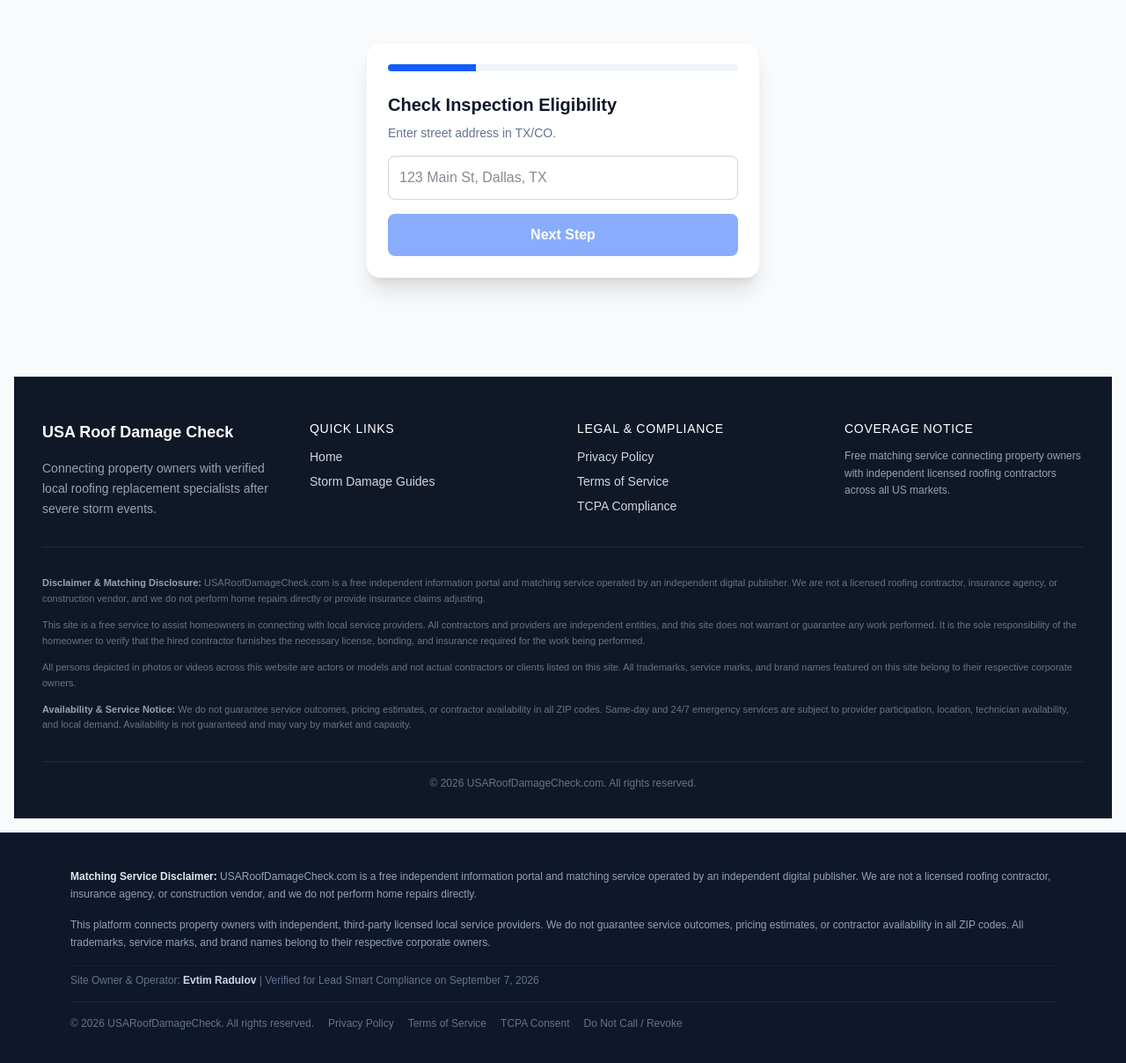
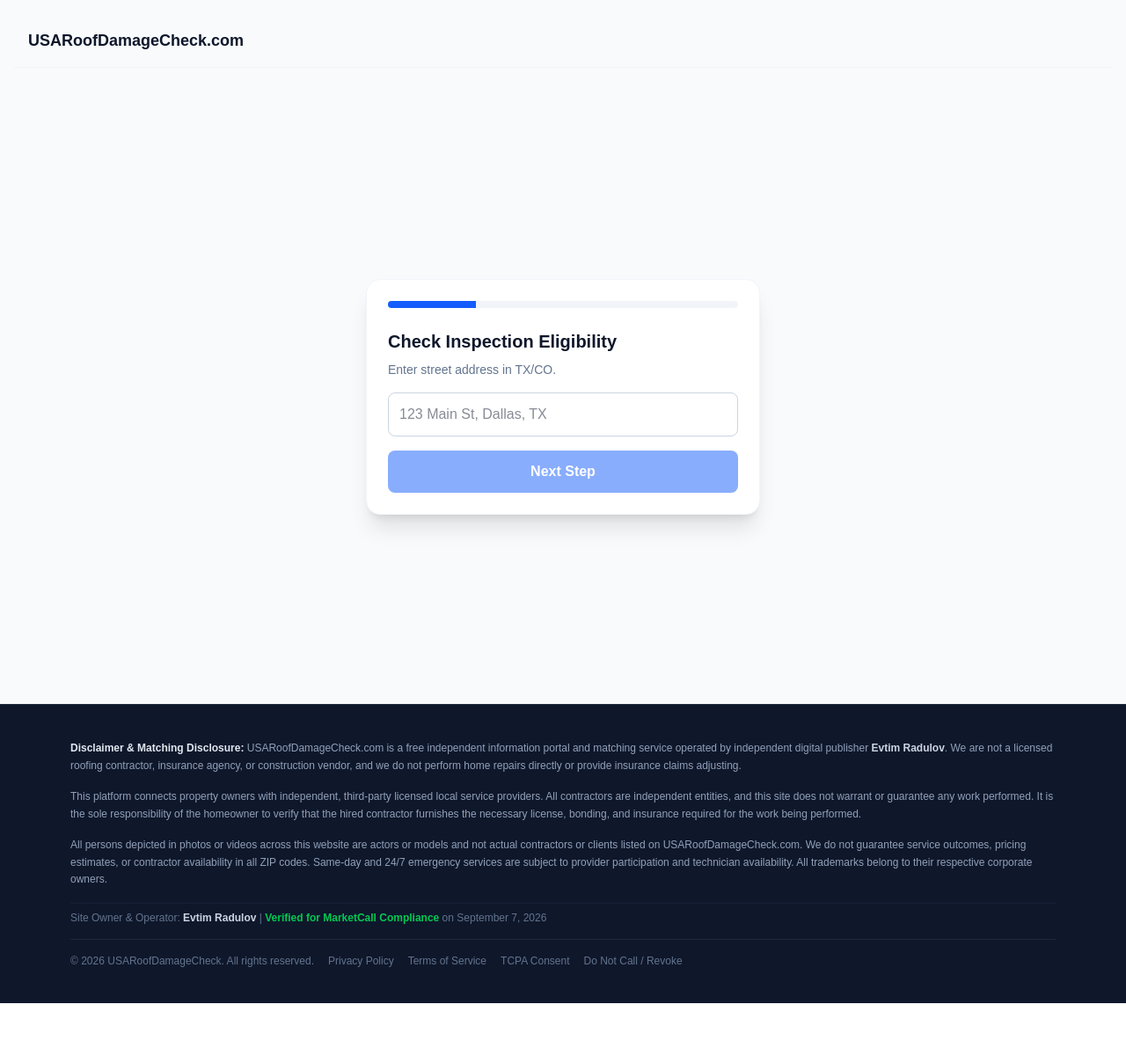
Before and after one commit to dili7899-rgb/roofing-leadgen, a Next.js app: page / in a window 1280 px wide. Shown: the top 1208 px of the page at 88% size. After the commit the page ends 1140 px from the top, so only its background shows below. Built offline with nearby package versions, Linux system fonts and the light colour scheme.

Commit message:
Update layout footer with Evtim Radulov name and MarketCall compliance

```diff
--- a/app/layout.tsx
+++ b/app/layout.tsx
@@ -63,15 +63,18 @@
         <footer className="bg-slate-900 text-slate-400 text-xs py-10 border-t border-slate-800">
           <div className="max-w-6xl mx-auto px-4 space-y-4">
             <p className="leading-relaxed">
-              <strong className="text-slate-200">Matching Service Disclaimer:</strong> USARoofDamageCheck.com is a free independent information portal and matching service operated by an independent digital publisher. We are not a licensed roofing contractor, insurance agency, or construction vendor, and we do not perform home repairs directly.
+              <strong className="text-slate-200">Disclaimer & Matching Disclosure:</strong> USARoofDamageCheck.com is a free independent information portal and matching service operated by independent digital publisher <strong className="text-slate-300">Evtim Radulov</strong>. We are not a licensed roofing contractor, insurance agency, or construction vendor, and we do not perform home repairs directly or provide insurance claims adjusting.
             </p>
             <p className="leading-relaxed">
-              This platform connects property owners with independent, third-party licensed local service providers. We do not guarantee service outcomes, pricing estimates, or contractor availability in all ZIP codes. All trademarks, service marks, and brand names belong to their respective corporate owners.
+              This platform connects property owners with independent, third-party licensed local service providers. All contractors are independent entities, and this site does not warrant or guarantee any work performed. It is the sole responsibility of the homeowner to verify that the hired contractor furnishes the necessary license, bonding, and insurance required for the work being performed.
+            </p>
+            <p className="leading-relaxed">
+              All persons depicted in photos or videos across this website are actors or models and not actual contractors or clients listed on USARoofDamageCheck.com. We do not guarantee service outcomes, pricing estimates, or contractor availability in all ZIP codes. Same-day and 24/7 emergency services are subject to provider participation and technician availability. All trademarks belong to their respective corporate owners.
             </p>
 
-            {/* Lead Smart Verification Marker */}
+            {/* MarketCall Verification Marker */}
             <p className="text-slate-500 text-xs pt-2 border-t border-slate-800/50">
-              Site Owner & Operator: <strong className="text-slate-300">Evtim Radulov</strong> | Verified for Lead Smart Compliance on September 7, 2026
+              Site Owner & Operator: <strong className="text-slate-300">Evtim Radulov</strong> | <strong className="text-green-500">Verified for MarketCall Compliance</strong> on September 7, 2026
             </p>
 
             <div className="flex flex-wrap gap-4 pt-4 border-t border-slate-800 text-slate-500">
--- a/app/page.tsx
+++ b/app/page.tsx
@@ -1,7 +1,6 @@
 'use client';
 
 import { useState } from 'react';
-import Footer from '@/components/Footer';
 
 export default function HomePage() {
   const [step, setStep] = useState(1);
@@ -47,8 +46,16 @@
   };
 
   return (
-    <main className="min-h-screen bg-slate-50 flex flex-col justify-between p-4">
-      <div className="flex-grow flex items-center justify-center py-8">
+    // Removed justify-between to prevent awkward spacing, using standard flex-col
+    <main className="min-h-screen bg-slate-50 flex flex-col p-4">
+
+      {/* HEADER SECTION (Optional but recommended) */}
+      <header className="max-w-7xl mx-auto w-full py-4 px-4 flex justify-between items-center border-b border-slate-100 mb-10">
+        <div className="font-bold text-lg text-slate-900">USARoofDamageCheck.com</div>
+      </header>
+
+      {/* MAIN CONTENT / FORM SECTION */}
+      <div className="flex-grow flex items-center justify-center py-10">
         <div className="max-w-md w-full bg-white rounded-2xl shadow-xl p-6 border border-slate-100">
           {step < 5 && (
             <div className="w-full bg-slate-100 h-2 rounded-full mb-6 overflow-hidden">
@@ -56,7 +63,7 @@
             </div>
           )}
 
-          {/* STEP 1 */}
+          {/* STEP 1 - Address */}
           {step === 1 && (
             <div>
               <h2 className="text-xl font-bold text-slate-900 mb-2">Check Inspection Eligibility</h2>
@@ -78,7 +85,7 @@
             </div>
           )}
 
-          {/* STEP 2 */}
+          {/* STEP 2 - Ownership */}
           {step === 2 && (
             <div>
               <h2 className="text-xl font-bold text-slate-900 mb-4">Property Ownership</h2>
@@ -86,13 +93,13 @@
               <div className="grid grid-cols-2 gap-3 mb-6">
                 <button
                   onClick={() => { setFormData({ ...formData, isOwner: 'YES' }); setStep(3); }}
-                  className="p-4 border-2 rounded-lg font-bold hover:border-blue-600 text-slate-900 transition"
+                  className="p-4 border-2 rounded-lg font-bold text-lg hover:border-blue-600 hover:bg-blue-50 text-slate-900 transition"
                 >
                   YES
                 </button>
                 <button
                   onClick={() => alert('Only available for homeowners.')}
-                  className="p-4 border-2 rounded-lg font-bold hover:border-red-400 text-slate-900 transition"
+                  className="p-4 border-2 rounded-lg font-bold text-lg hover:border-red-400 hover:bg-red-50 text-slate-900 transition"
                 >
                   NO
                 </button>
@@ -101,7 +108,7 @@
             </div>
           )}
 
-          {/* STEP 3 */}
+          {/* STEP 3 - Reason */}
           {step === 3 && (
             <div>
               <h2 className="text-xl font-bold text-slate-900 mb-4">Inspection Reason</h2>
@@ -114,7 +121,7 @@
                   <button
                     key={item.id}
                     onClick={() => { setFormData({ ...formData, issueType: item.id }); setStep(4); }}
-                    className="p-3 border-2 text-left rounded-lg font-medium hover:border-blue-600 text-slate-900 transition"
+                    className="p-3 border-2 text-left rounded-lg font-medium hover:border-blue-600 hover:bg-blue-50 text-slate-900 transition"
                   >
                     {item.label}
                   </button>
@@ -124,7 +131,7 @@
             </div>
           )}
 
-          {/* STEP 4 - FINAL STEP (NO SMS, DIRECT SUBMIT) */}
+          {/* STEP 4 - Final Submit */}
           {step === 4 && (
             <div>
               <h2 className="text-xl font-bold text-slate-900 mb-2">Contact Details</h2>
@@ -132,24 +139,24 @@
                 <input
                   type="text"
                   placeholder="First Name"
-                  className="w-full p-3 border rounded-lg text-slate-900"
+                  className="w-full p-3 border border-slate-300 rounded-lg text-slate-900 focus:outline-none focus:border-blue-600"
                   onChange={(e) => setFormData({ ...formData, firstName: e.target.value })}
                 />
                 <input
                   type="text"
                   placeholder="Last Name"
-                  className="w-full p-3 border rounded-lg text-slate-900"
+                  className="w-full p-3 border border-slate-300 rounded-lg text-slate-900 focus:outline-none focus:border-blue-600"
                   onChange={(e) => setFormData({ ...formData, lastName: e.target.value })}
                 />
                 <input
                   type="tel"
                   placeholder="(214) 555-0199"
-                  className="w-full p-3 border rounded-lg text-slate-900"
+                  className="w-full p-3 border border-slate-300 rounded-lg text-slate-900 focus:outline-none focus:border-blue-600"
                   onChange={(e) => setFormData({ ...formData, phone: e.target.value })}
                 />
               </div>
               <p className="text-[10px] text-slate-400 mb-4">
-                By clicking below, I agree to receive automated calls/SMS regarding roof inspection options. TCPA Compliant.
+                By clicking below, I agree to receive automated calls/SMS regarding roof inspection options. Consent is not a condition of purchase.
               </p>
               <button
                 disabled={loading || !formData.phone || !formData.firstName}
@@ -158,22 +165,22 @@
               >
                 {loading ? 'Submitting...' : 'Get My Roofing Assessment'}
               </button>
-              <button onClick={() => setStep(3)} className="mt-3 text-xs text-slate-500 underline block">← Back</button>
+              <button onClick={() => setStep(3)} className="mt-3 text-xs text-slate-500 underline block text-center w-full">← Back</button>
             </div>
           )}
 
-          {/* STEP 5 - SUCCESS CONFIRMATION */}
+          {/* STEP 5 - Confirmation */}
           {step === 5 && (
-            <div className="text-center py-6">
-              <div className="text-5xl mb-4">✅</div>
+            <div className="text-center py-10">
+              <div className="text-6xl mb-4">✅</div>
               <h2 className="text-2xl font-bold text-slate-900 mb-2">Request Confirmed!</h2>
-              <p className="text-slate-600 text-sm">An inspector will contact you shortly.</p>
+              <p className="text-slate-600 text-sm">An inspector will contact you shortly from a local number.</p>
             </div>
           )}
         </div>
       </div>
 
-      <Footer />
+      {/* OLD FOOTER AND DISCLAIMER REMOVED FROM HERE */}
     </main>
   );
 }
```
